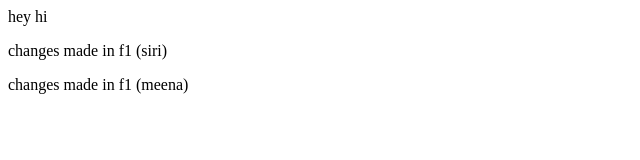
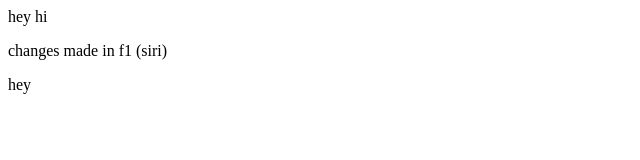
Before and after one commit to meenakshikatroth/sampleRepo, a plain HTML site: page index.html in a window 1280 px wide. Shown: the whole page, without its empty margins (0-640 px from the left). Drawn offline with Linux system fonts and the light colour scheme.

Commit message:
added hey

```diff
--- a/index.html
+++ b/index.html
@@ -1,3 +1,3 @@
 <p>hey hi</p>
 <p>changes made in f1 (siri)</p>
-<p>changes made in f1 (meena)</p>
+<p>hey</p>
```
